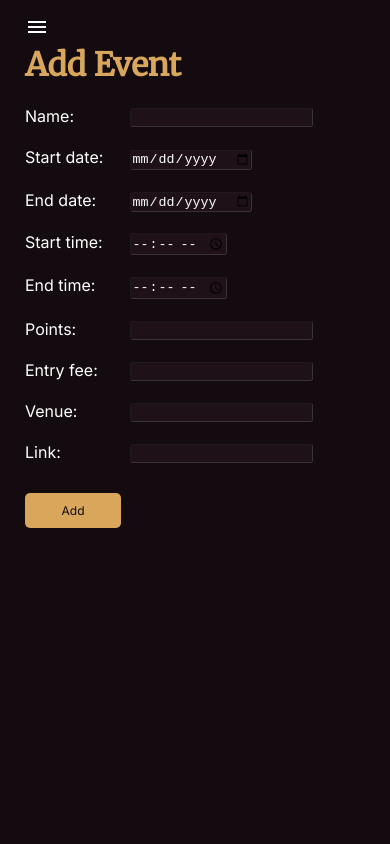
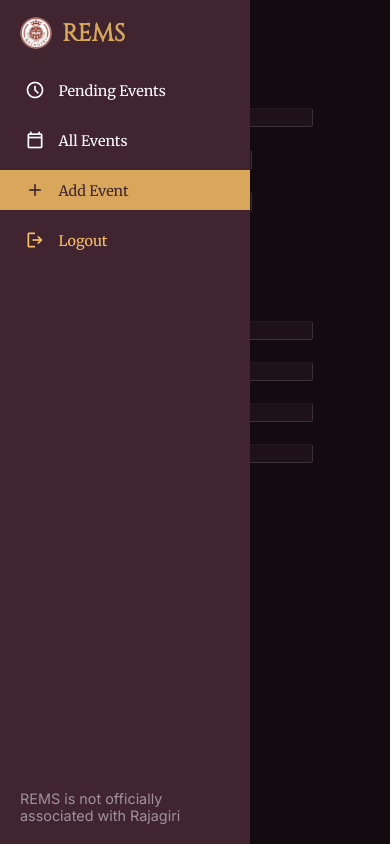
Before and after one commit to svhl/rems, a website: page public/teach_add.html in a window 390 px wide. Both pictures are taken after a click on the element "menu". Drawn offline with nearby package versions, Linux system fonts and the light colour scheme.

Commit message:
fix toggle menu for teach_add & remove highlight colors on chromium

```diff
--- a/public/dashboard.css
+++ b/public/dashboard.css
@@ -90,6 +90,7 @@ h1 {
 }
 
 .sidebar-nav button {
+	-webkit-tap-highlight-color: transparent;
 	border: none;
 	background-color: #402531;
 	color: #ffffff;
@@ -132,6 +133,7 @@ h1 {
 }
 
 #hamburger-menu {
+	-webkit-tap-highlight-color: transparent;
 	margin-top: 15px;
 	margin-left: 25px;
 	width: 20px;
@@ -178,6 +180,7 @@ input {
 .approve,
 .reject,
 .submit {
+	-webkit-tap-highlight-color: transparent;
 	font-family: "Inter", sans-serif;
 	padding: 10px 20px;
 	border: none;
--- a/public/index.css
+++ b/public/index.css
@@ -119,6 +119,7 @@ h2 p {
 }
 
 .sidebar-nav button {
+	-webkit-tap-highlight-color: transparent;
 	border: none;
 	background-color: #402531;
 	color: #ffffff;
@@ -148,6 +149,7 @@ h2 p {
 }
 
 #hamburger-menu {
+	-webkit-tap-highlight-color: transparent;
 	margin-top: 15px;
 	margin-left: 25px;
 	width: 20px;
--- a/public/login.css
+++ b/public/login.css
@@ -55,6 +55,7 @@ h1 {
 }
 
 button {
+	-webkit-tap-highlight-color: transparent;
 	padding: 10px 20px;
 	border: none;
 	border-radius: 5px;
--- a/public/teach_add.html
+++ b/public/teach_add.html
@@ -122,6 +122,29 @@
 		</main>
 
 		<script>
+			function toggleMenu() {
+				const sidebar = document.getElementById("sidebar");
+				const hamburgerMenu = document.getElementById("hamburger-menu");
+
+				// toggle sidebar open/close
+				// hidden on desktop
+				sidebar.classList.toggle("open");
+			}
+
+			document.addEventListener("click", function (event) {
+				const sidebar = document.getElementById("sidebar");
+				const hamburgerMenu = document.getElementById("hamburger-menu");
+
+				// check if mouse click outside sidebar and not on hamburger menu
+				if (
+					!sidebar.contains(event.target) &&
+					!hamburgerMenu.contains(event.target)
+				) {
+					// close sidebar if open
+					sidebar.classList.remove("open");
+				}
+			});
+
 			document.addEventListener("DOMContentLoaded", function () {
 				const eventForm = document.getElementById("eventForm");
 
```
